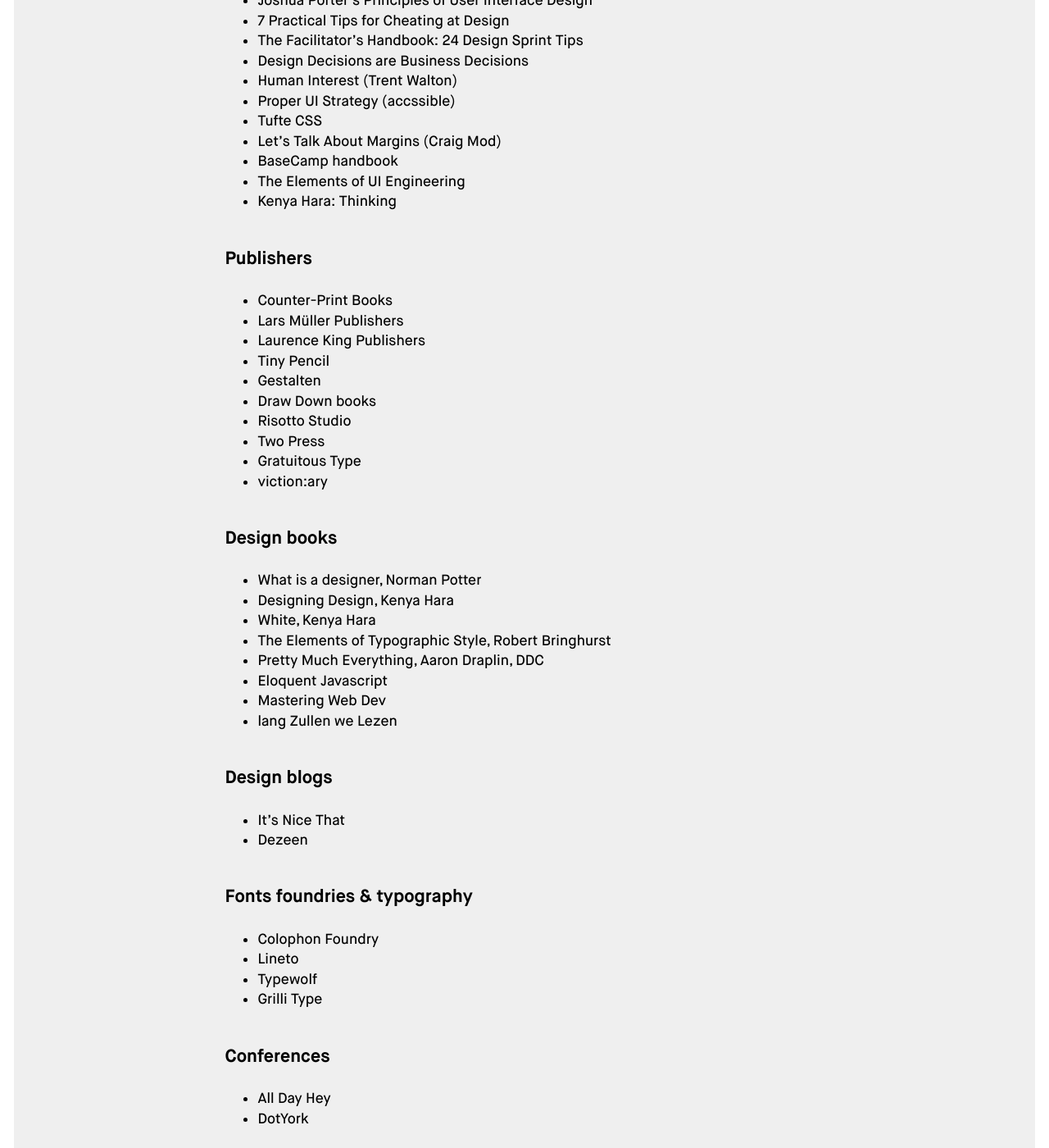
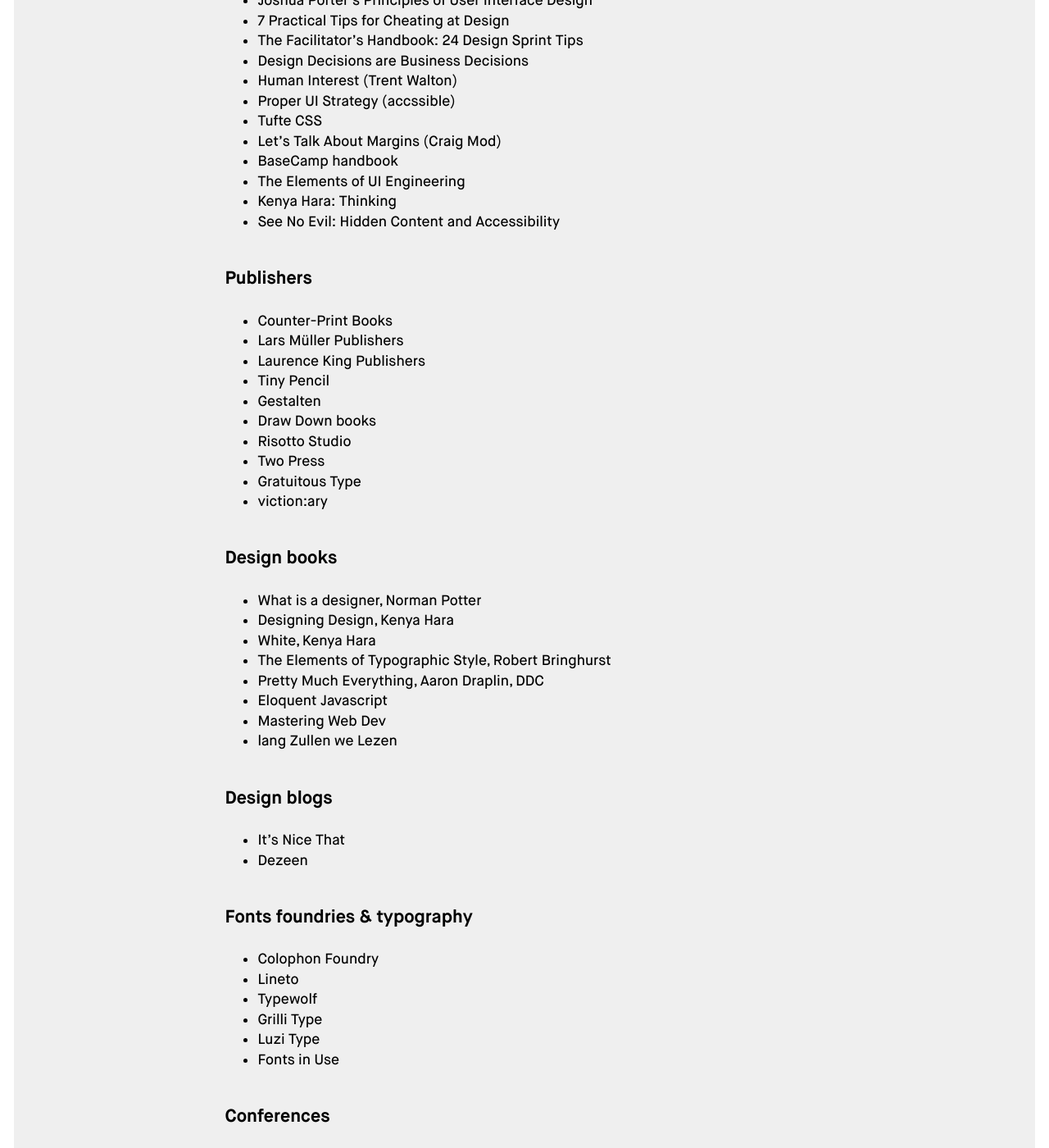
Before and after one commit to regmtait/regmtait.co.uk, a Jekyll site: the page built from links.md, in a window 1280 px wide and 1400 px high, scrolled down 866 px. Shown: the whole window at 82% size. Built offline with Jekyll 4.4.1, drawn with Linux system fonts in a browser that asks for light colours; some of the changed text lies outside the part shown.

Commit message:
Update links.md

```diff
--- a/links.md
+++ b/links.md
@@ -44,6 +44,7 @@
 * [BaseCamp handbook](https://github.com/basecamp/handbook)
 * [The Elements of UI Engineering](https://overreacted.io/the-elements-of-ui-engineering/)
 * [Kenya Hara: Thinking](https://www.ndc.co.jp/hara/en/thinking/prospects/)
+* [See No Evil: Hidden Content and Accessibility](https://cloudfour.com/thinks/see-no-evil-hidden-content-and-accessibility/)
 
 ## Publishers
 
@@ -80,11 +81,17 @@
 * [Lineto](https://lineto.com/)
 * [Typewolf](https://www.typewolf.com)
 * [Grilli Type](https://www.grillitype.com/)
+* [Luzi Type](/luzi-type.ch)
+* [Fonts in Use](https://fontsinuse.com/)
 
 ## Conferences
 
 * [All Day Hey](https://leedsinternationalfestival.com/event/all-day-hey/)
 * [DotYork](https://dotyork.com/)
+
+## Design Systems
+
+[Hudl](https://uniform.hudl.com/)
 
 ## Artists & illustrators
 
@@ -171,3 +184,4 @@
 
 * [Swissted](http://www.swissted.com/)
 * [Brogue online](http://brogue.roguelikelike.com/)
+* [The Colours of the Web](http://paulhebertdesigns.com/web_colors/)
```
Also changed, not shown: other parts of links.md (+7 -1 lines).
